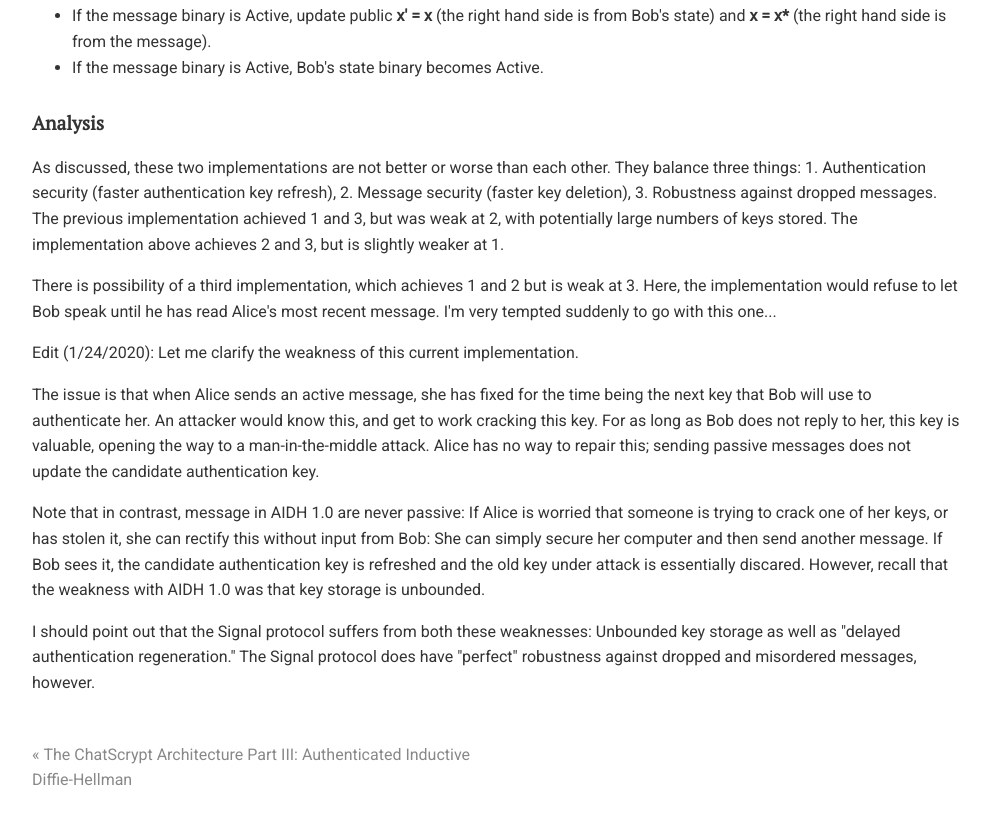
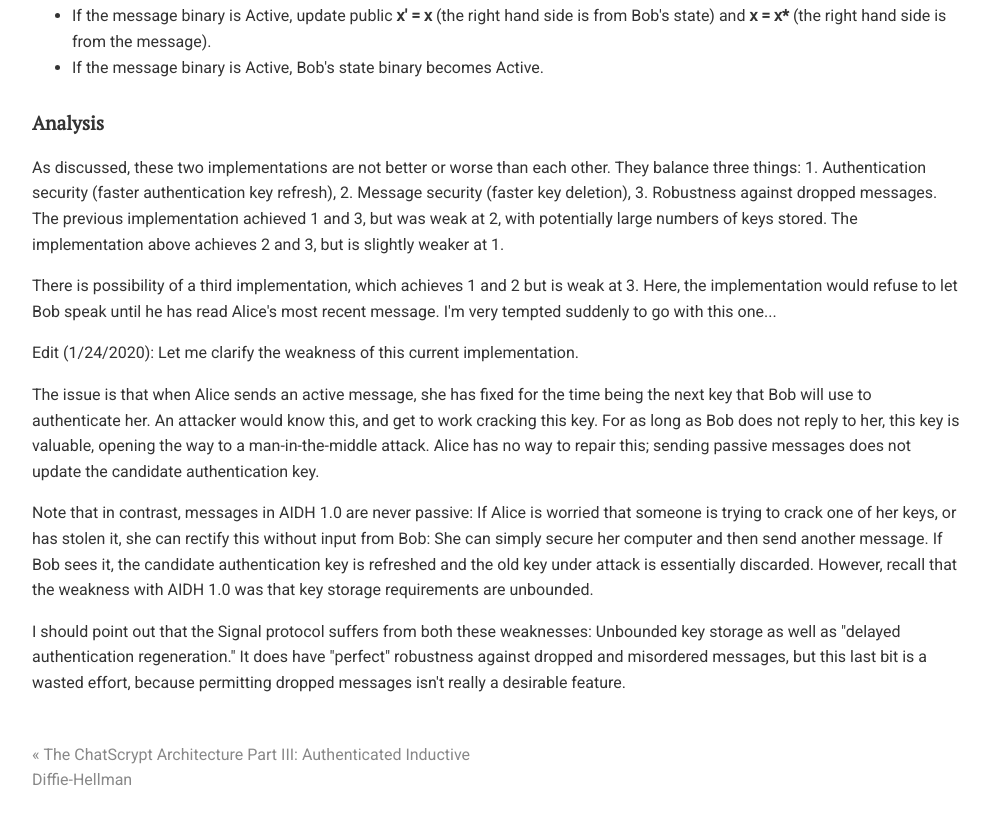
Before and after one commit to chatscrypt/chatscrypt.github.io, a Jekyll site: the page built from _posts/2020-01-24-the-chatscrypt-architecture-part-iv-authenticated-inductive-diffie-hellman-2.html, in a window 1280 px wide and 900 px high, scrolled down 2221 px. Shown: the top 825 px of the window, without its empty margins (143-1133 px from the left). Built offline with Jekyll 4.4.1, drawn with Linux system fonts in a browser that asks for light colours; comment, search, counter and statistics services are not loaded.

Commit message:
Update 2020-01-24-the-chatscrypt-architecture-part-iv-authenticated-inductive-diffie-hellman-2.html

```diff
--- a/_posts/2020-01-24-the-chatscrypt-architecture-part-iv-authenticated-inductive-diffie-hellman-2.html
+++ b/_posts/2020-01-24-the-chatscrypt-architecture-part-iv-authenticated-inductive-diffie-hellman-2.html
@@ -96,6 +96,6 @@ If Bob is Active, he decrypts the message using <b>x', y, r</b>. If he is Passiv
 
 <p>The issue is that when Alice sends an active message, she has fixed for the time being the next key that Bob will use to authenticate her. An attacker would know this, and get to work cracking this key. For as long as Bob does not reply to her, this key is valuable, opening the way to a man-in-the-middle attack. Alice has no way to repair this; sending passive messages does not update the candidate authentication key.
 
-<p>Note that in contrast, message in AIDH 1.0 are never passive: If Alice is worried that someone is trying to crack one of her keys, or has stolen it, she can rectify this without input from Bob: She can simply secure her computer and then send another message. If Bob sees it, the candidate authentication key is refreshed and the old key under attack is essentially discared. However, recall that the weakness with AIDH 1.0 was that key storage is unbounded.
+<p>Note that in contrast, messages in AIDH 1.0 are never passive: If Alice is worried that someone is trying to crack one of her keys, or has stolen it, she can rectify this without input from Bob: She can simply secure her computer and then send another message. If Bob sees it, the candidate authentication key is refreshed and the old key under attack is essentially discarded. However, recall that the weakness with AIDH 1.0 was that key storage requirements are unbounded.
 
-<p>I should point out that the Signal protocol suffers from both these weaknesses: Unbounded key storage as well as "delayed authentication regeneration." The Signal protocol does have "perfect" robustness against dropped and misordered messages, however.
+<p>I should point out that the Signal protocol suffers from both these weaknesses: Unbounded key storage as well as "delayed authentication regeneration." It does have "perfect" robustness against dropped and misordered messages, but this last bit is a wasted effort, because permitting dropped messages isn't really a desirable feature.
```
